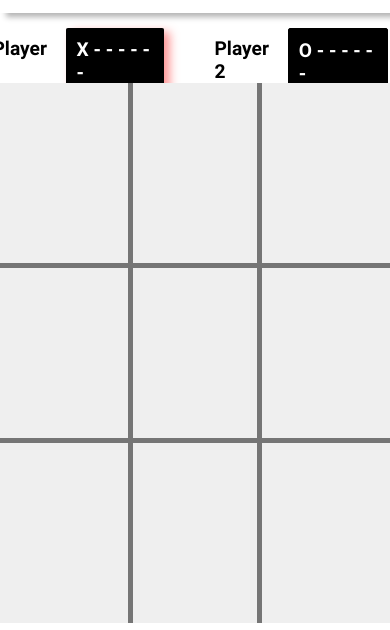
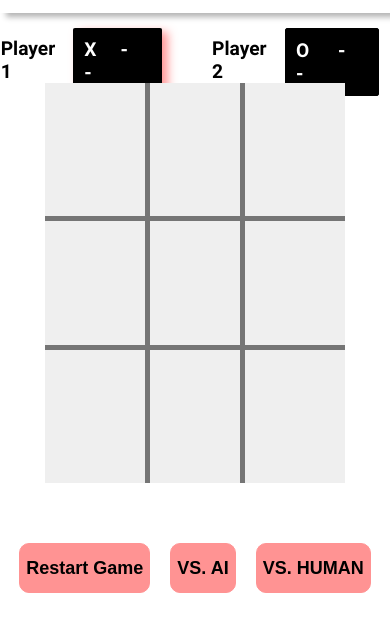
Before and after one commit to jw287962/tic-tac-toe, a plain HTML site: page index.html in a window 390 px wide. Shown: the part 87-717 px from the top of the page. Drawn offline with Linux system fonts and the light colour scheme.

Commit message:
mobile GUI:

```diff
--- a/index.html
+++ b/index.html
@@ -16,11 +16,11 @@
     <div class="gamestats">
         <div class="flexrow">
             <p>Player 1</p>
-            <p class="player active" id="one"><span>X</span> - - - - - <span class="numberofwinsone">-</span></p>
+            <p class="player active" id="one"><span>X</span><span>&nbsp;&nbsp; &nbsp;&nbsp;-&nbsp;&nbsp;&nbsp;&nbsp; </span><span class="numberofwinsone">-</span></p>
         </div>
         <div class="flexrow">
             <p>Player 2</p>
-            <p class="player" id="two"><span>O</span> - - - - -  <span class="numberofwinstwo">-</span></p>
+            <p class="player" id="two"><span>O</span> &nbsp;&nbsp; &nbsp;&nbsp;-&nbsp;&nbsp;&nbsp;&nbsp;  <span class="numberofwinstwo">-</span></p>
         </div>
 
 
--- a/style/style.css
+++ b/style/style.css
@@ -174,8 +174,13 @@ a.git{
 
 }
 
-@media screen and (max-width: 700px) {
+@media screen and (max-width: 600px) {
+    .body{
 
+        display: flex;
+        min-height: 450px;
+
+    }
 p.active{
     box-shadow: 0.3em 0.2em 0.5em rgba(255, 124, 124, 0.8);
     border-top: none;;
@@ -199,12 +204,16 @@ p.winnertext{
     .col{
 
         display: grid;
-        height: calc(var(--ticHeight)/2.5);
-        width: calc(var(--ticWidth)/1.5);
+        height: calc(var(--ticHeight)/3);
+        width: calc(var(--ticWidth)/2);
+
+        min-width: fit-content;
     }
     button{
-        height: calc(var(--ticHeight)/2.5);
-        width: calc(var(--ticWidth)/1.5);
+        height: calc(var(--ticHeight)/3);
+        width: calc(var(--ticWidth)/2);
+        min-width: fit-content;
+        min-height: 100px;
+    }
 
-    }
 }
```
